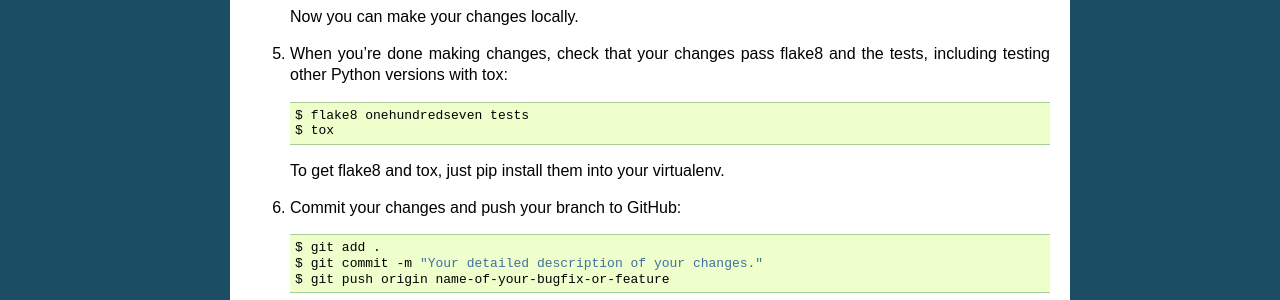
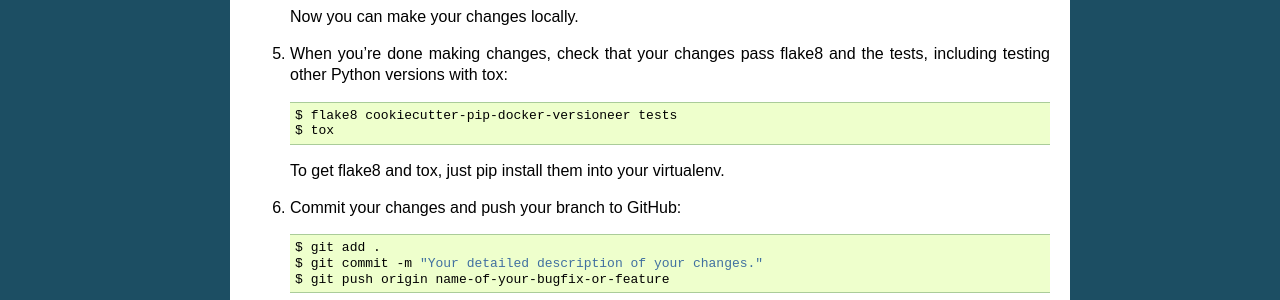
Before and after one commit to grzanka/cookiecutter-pip-docker-versioneer, a Sphinx documentation site: the page built from docs/contributing.rst, in a window 1280 px wide. Shown: the part 1391-1691 px from the top of the page. Built offline with Sphinx 7.4.7, drawn with Linux system fonts in a browser that asks for light colours; pages that are not in the unit, such as notebooks, are missing from menus.

Commit message:
onehundredseven removed (#38)

```diff
--- a/docs/conf.py
+++ b/docs/conf.py
@@ -109,7 +109,7 @@
 
 # The name for this set of Sphinx documents.
 # "<project> v<release> documentation" by default.
-#html_title = 'onehundredseven v'
+#html_title = 'cookiecutter-pip-docker-versioneer v'
 
 # A shorter title for the navigation bar.  Default is the same as html_title.
 #html_short_title = None
@@ -191,7 +191,7 @@
 #html_search_scorer = 'scorer.js'
 
 # Output file base name for HTML help builder.
-htmlhelp_basename = 'onehundredsevendoc'
+htmlhelp_basename = 'cookiecutter-pip-docker-versioneer'
 
 # -- Options for LaTeX output ---------------------------------------------
 
@@ -213,7 +213,7 @@
 # (source start file, target name, title,
 #  author, documentclass [howto, manual, or own class]).
 latex_documents = [
-    (master_doc, 'onehundredseven.tex', 'onehundredseven Documentation',
+    (master_doc, 'cookiecutter-pip-docker-versioneer.tex', 'cookiecutter-pip-docker-versioneer Documentation',
      'Author', 'manual'),
 ]
 
@@ -243,7 +243,7 @@
 # One entry per manual page. List of tuples
 # (source start file, name, description, authors, manual section).
 man_pages = [
-    (master_doc, 'onehundredseven', 'onehundredseven Documentation',
+    (master_doc, 'cookiecutter-pip-docker-versioneer', 'cookiecutter-pip-docker-versioneer Documentation',
      [author], 1)
 ]
 
@@ -257,8 +257,8 @@
 # (source start file, target name, title, author,
 #  dir menu entry, description, category)
 texinfo_documents = [
-    (master_doc, 'onehundredseven', 'onehundredseven Documentation',
-     author, 'onehundredseven', 'One line description of project.',
+    (master_doc, 'cookiecutter-pip-docker-versioneer', 'cookiecutter-pip-docker-versioneer Documentation',
+     author, 'cookiecutter-pip-docker-versioneer', 'One line description of project.',
      'Miscellaneous'),
 ]
 
--- a/docs/contributing.rst
+++ b/docs/contributing.rst
@@ -77,7 +77,7 @@
 
 5. When you're done making changes, check that your changes pass flake8 and the tests, including testing other Python versions with tox::
 
-    $ flake8 onehundredseven tests
+    $ flake8 cookiecutter-pip-docker-versioneer tests
     $ tox
 
    To get flake8 and tox, just pip install them into your virtualenv.
--- a/{{cookiecutter.project_slug}}/CONTRIBUTING.rst
+++ b/{{cookiecutter.project_slug}}/CONTRIBUTING.rst
@@ -38,8 +38,8 @@
 Write Documentation
 ~~~~~~~~~~~~~~~~~~~
 
-Onehundredseven could always use more documentation, whether as part of the
-official Onehundredseven docs, in docstrings, or even on the web in blog posts,
+{{ cookiecutter.project_name }} could always use more documentation, whether as part of the
+official {{ cookiecutter.project_name }} docs, in docstrings, or even on the web in blog posts,
 articles, and such.
 
 Submit Feedback
--- a/{{cookiecutter.project_slug}}/docs/conf.py
+++ b/{{cookiecutter.project_slug}}/docs/conf.py
@@ -1,8 +1,8 @@
 #!/usr/bin/env python3
 # -*- coding: utf-8 -*-
 #
-# onehundredseven documentation build configuration file, created by
-# sphinx-quickstart on Thu May 12 12:19:05 2016.
+# {{ cookiecutter.project_name }} documentation build configuration file, created by
+# sphinx-quickstart
 #
 # This file is execfile()d with the current directory set to its
 # containing dir.
@@ -146,7 +146,7 @@
 
 # The name for this set of Sphinx documents.
 # "<project> v<release> documentation" by default.
-#html_title = 'onehundredseven v'
+#html_title = '{{ cookiecutter.project_name }} v'
 
 # A shorter title for the navigation bar.  Default is the same as html_title.
 #html_short_title = None
```
